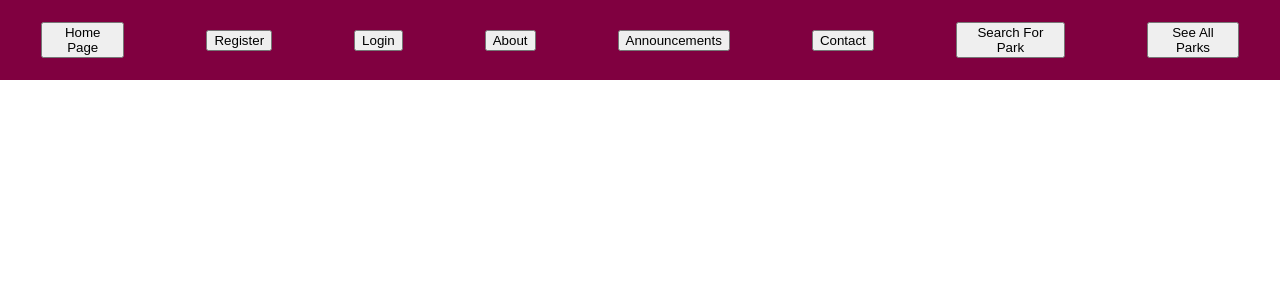
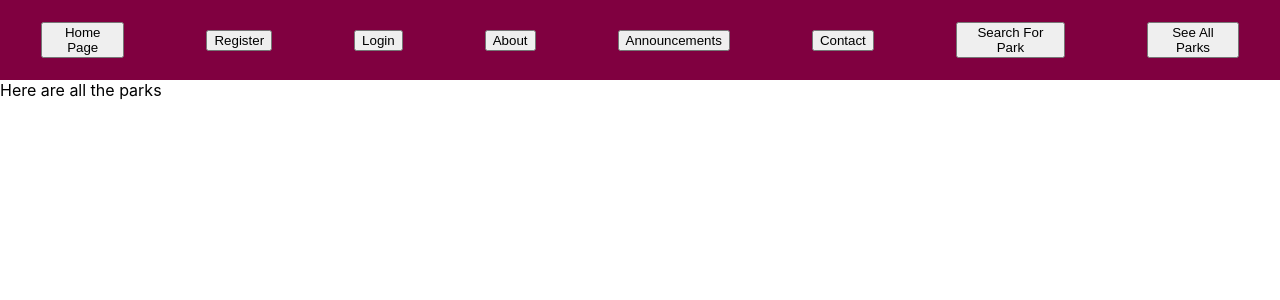
Before and after one commit to MuizMuhammad99/471DogPark, a React (Create React App) app in the folder my-app/: page /seeallparks in a window 1280 px wide. Shown: the top 300 px of the page. Built offline with nearby package versions, Linux system fonts and the light colour scheme.

Commit message:
Fixed typo

```diff
--- a/my-app/src/components/Routes.js
+++ b/my-app/src/components/Routes.js
@@ -21,7 +21,7 @@ function Routing() {
                 <Route path='/announcements' exact component={Announcements } />
                 <Route path='/contact' exact component={Contact } />
                 <Route path='/searchforpark' exact component={SearchForPark } />
-                <Route path='/seeallpark' exact component={SeeAllParks } />
+                <Route path='/seeallparks' exact component={SeeAllParks } />
 
 
 
```
